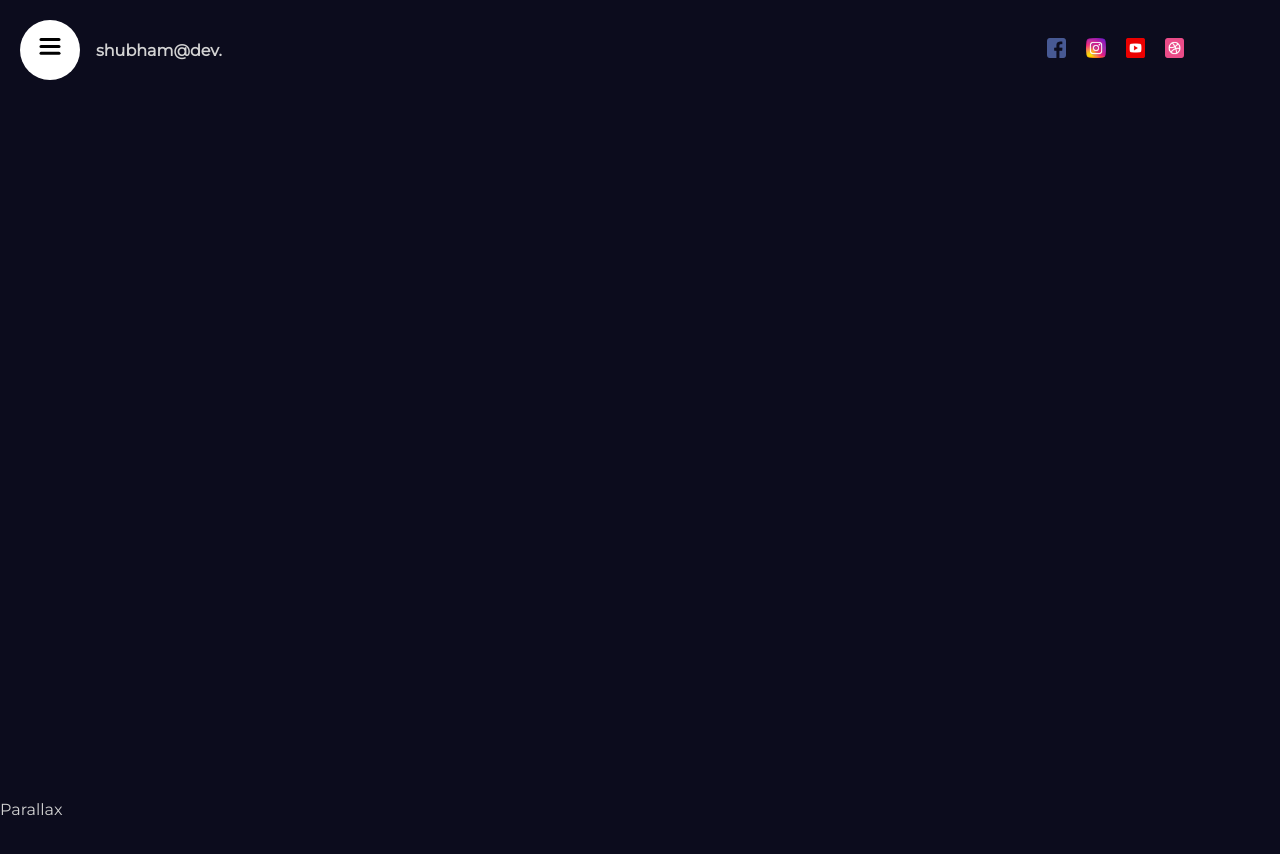
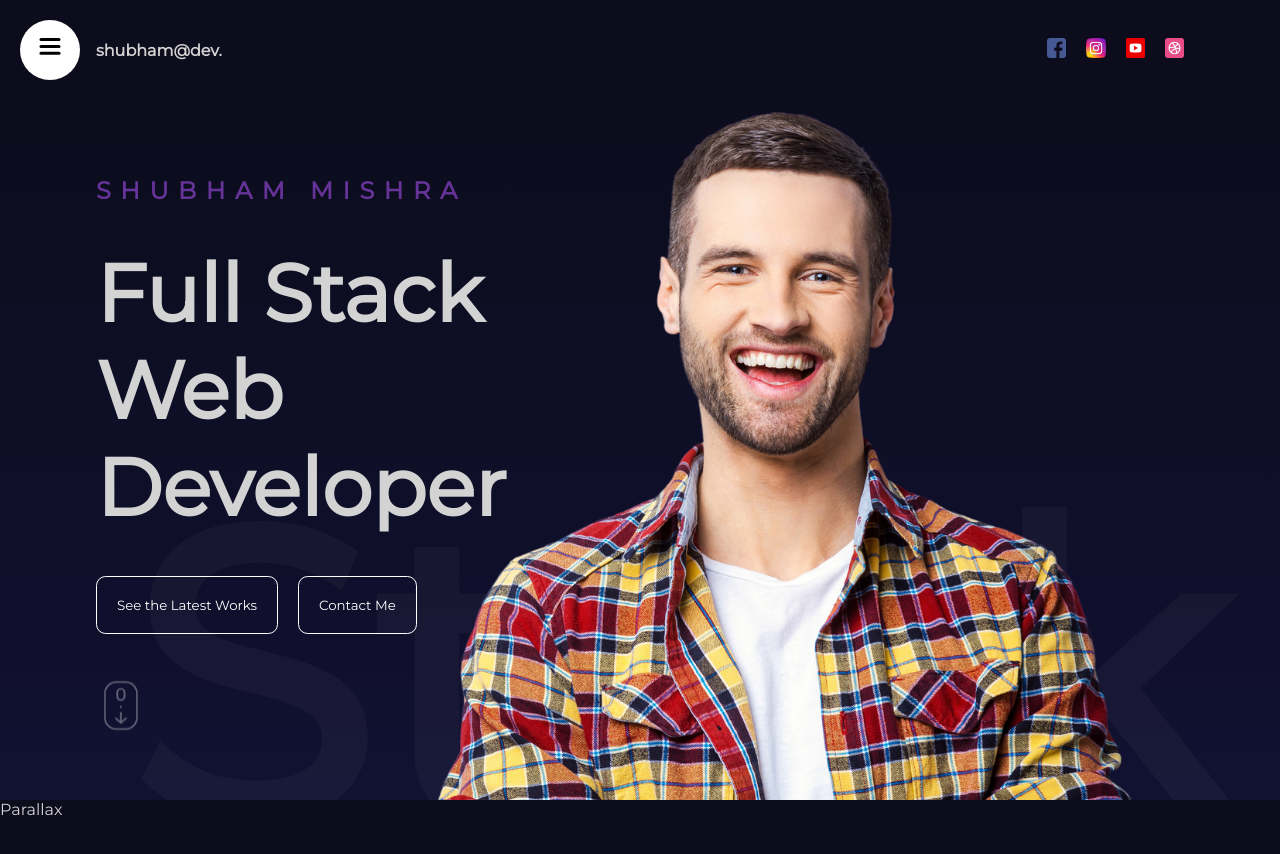
Before and after one commit to Mishrashubham10/portfolio-react, a React (Vite) app: page / in a window 1280 px wide. Shown: the top 854 px of the page. Built offline with nearby package versions, Linux system fonts and the light colour scheme.

Commit message:
Creates hero section

```diff
--- a/src/App.jsx
+++ b/src/App.jsx
@@ -1,4 +1,5 @@
 import './app.scss';
+import Hero from './components/hero/Hero';
 import Navbar from './components/navbar/Navbar';
 
 const App = () => {
@@ -6,6 +7,7 @@
     <div>
       <section id='Homepage'>
         <Navbar />
+        <Hero />
       </section>
       <section id='Services'>Parallax</section>
       <section>Servicess</section>
--- /dev/null
+++ b/src/components/hero/Hero.jsx
@@ -0,0 +1,84 @@
+import './hero.scss';
+import { motion } from 'framer-motion';
+
+const textVariants = {
+  initial: {
+    x: -500,
+    opacity: 0,
+  },
+  animate: {
+    x: 0,
+    opacity: 1,
+    transition: {
+      duration: 1,
+      staggerChildren: 0.1,
+    },
+  },
+  scrollButton: {
+    opacity: 0,
+    y: 10,
+    transition: {
+      duration: 2,
+      repeat: Infinity,
+    },
+  },
+};
+
+const sliderVariants = {
+  initial: {
+    x: 0,
+  },
+  animate: {
+    x: '-220%',
+    transition: {
+      repeat: Infinity,
+      repeatType: "mirror",
+      duration: 20,
+    },
+  },
+};
+
+const Hero = () => {
+  return (
+    <div className="hero">
+      <div className="wrapper">
+        <motion.div
+          className="textContainer"
+          variants={textVariants}
+          initial="initial"
+          animate="animate"
+        >
+          <motion.h2 variants={textVariants}>Shubham Mishra</motion.h2>
+          <motion.h1 variants={textVariants}>
+            Full Stack Web Developer
+          </motion.h1>
+          <motion.div variants={textVariants} className="buttons">
+            <motion.button variants={textVariants}>
+              See the Latest Works
+            </motion.button>
+            <motion.button variants={textVariants}>Contact Me</motion.button>
+          </motion.div>
+          <motion.img
+            variants={textVariants}
+            src="/scroll.png"
+            alt=""
+            animate="scrollButton"
+          />
+        </motion.div>
+      </div>
+      <motion.div
+        className="slidingTextContainer"
+        variants={sliderVariants}
+        initial="initial"
+        animate="animate"
+      >
+        Full Stack Web Developer
+      </motion.div>
+      <div className="imageContainer">
+        <img src="/hero.png" alt="" />
+      </div>
+    </div>
+  );
+};
+
+export default Hero;
--- /dev/null
+++ b/src/components/hero/hero.scss
@@ -0,0 +1,68 @@
+.hero {
+  height: calc(100vh - 6.25rem);
+  background: linear-gradient(180deg, #0c0c1d, #111132);
+  overflow: hidden;
+  position: relative;
+
+  .wrapper {
+    max-width: 85%;
+    height: 100%;
+    margin: 0 auto;
+
+    .textContainer {
+      width: 50%;
+      height: 100%;
+      display: flex;
+      flex-direction: column;
+      justify-content: center;
+      gap: 2.5rem;
+
+      h2 {
+        text-transform: uppercase;
+        color: rebeccapurple;
+        letter-spacing: 0.6rem;
+        font-weight: bold;
+      }
+
+      h1 {
+        font-size: 5rem;
+      }
+
+      .buttons {
+        display: flex;
+        gap: 1.25rem;
+
+        button {
+          padding: 1.25rem;
+          border: 1px solid white;
+          border-radius: 0.6rem;
+          background-color: transparent;
+          color: white;
+          cursor: pointer;
+          font-weight: 300;
+        }
+      }
+
+      img {
+        width: 3.125rem;
+      }
+    }
+  }
+
+  .imageContainer {
+    height: 100%;
+    position: absolute;
+    top: 0;
+    right: 0;
+  }
+
+  .slidingTextContainer {
+    position: absolute;
+    font-size: 50vh;
+    bottom: -120px;
+    white-space: nowrap;
+    color: #ffffff09;
+    width: 50%;
+    font-weight: bold;
+  }
+}
```
Also changed, not shown: src/components/navbar/navbar.scss (indentation only).
